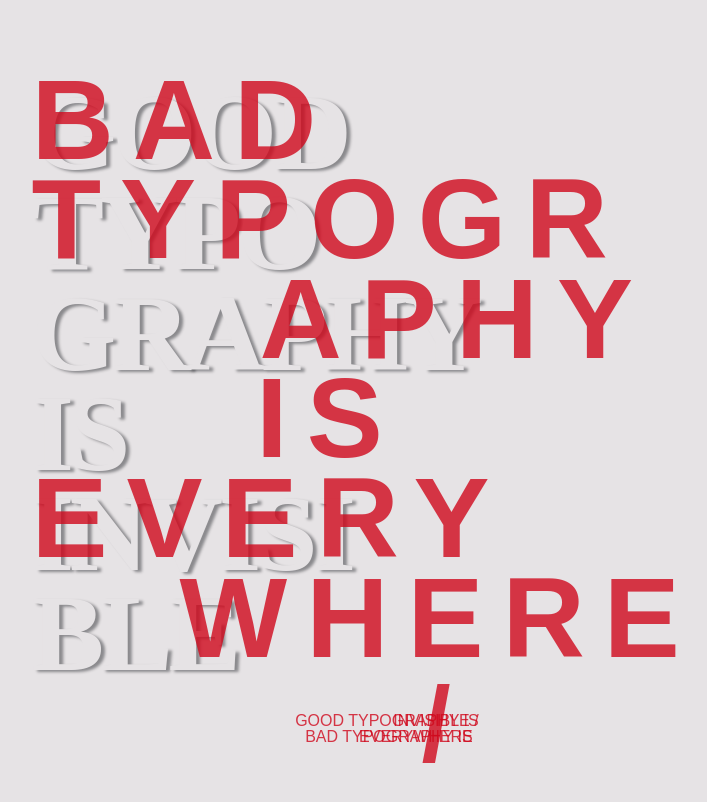
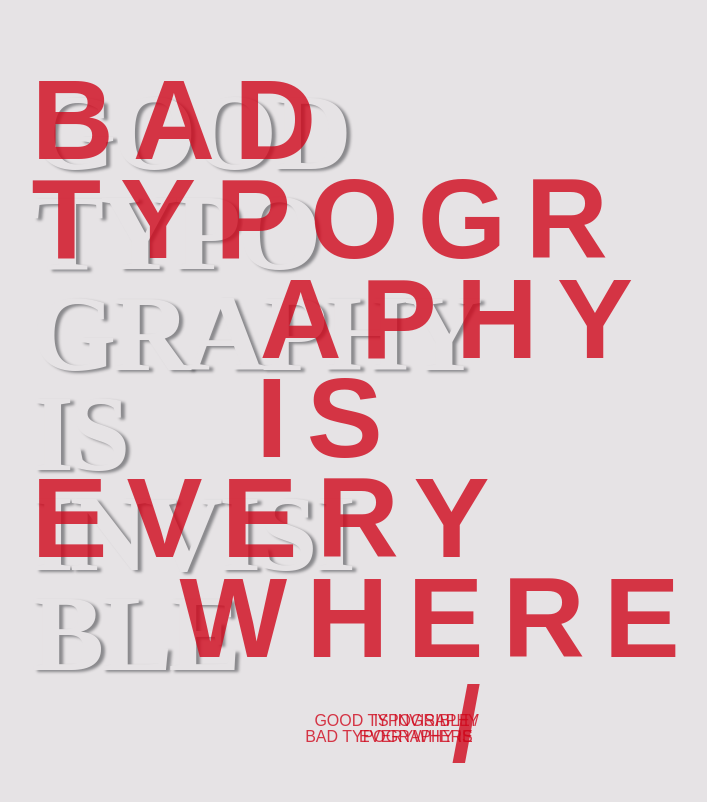
Before and after one commit to AaronMcAlinden/typography_project, a plain HTML site: page index.html in a window 1280 px wide. Shown: the whole page, without its empty margins (385-1092 px from the left). Drawn offline with Linux system fonts and the light colour scheme.

Commit message:
Add styling

```diff
--- a/index.html
+++ b/index.html
@@ -75,7 +75,7 @@ ble
 
 </div>
 
-
+	<div class="bottom">
 
 	<div class="slash">
 	<h1>&#47;</h1>
@@ -94,7 +94,7 @@ ble
 
 	</section>
 	</div>
-
+</div>
 
 
 </body>
--- a/style.css
+++ b/style.css
@@ -80,7 +80,7 @@ font-weight: bold;
 	color: rgba(207, 7, 28, .8);
 	position: fixed;
 	top: 570px;
-	left:390px;
+	left:420px;
 }
 
 
@@ -91,7 +91,7 @@ font-weight: bold;
 	margin:0;
 	line-height: .1px;
 	text-align: right;
-	margin-left: 240px;
+	margin-left: 270px;
 	margin-top: -25px;
 	position: fixed;
 
```
